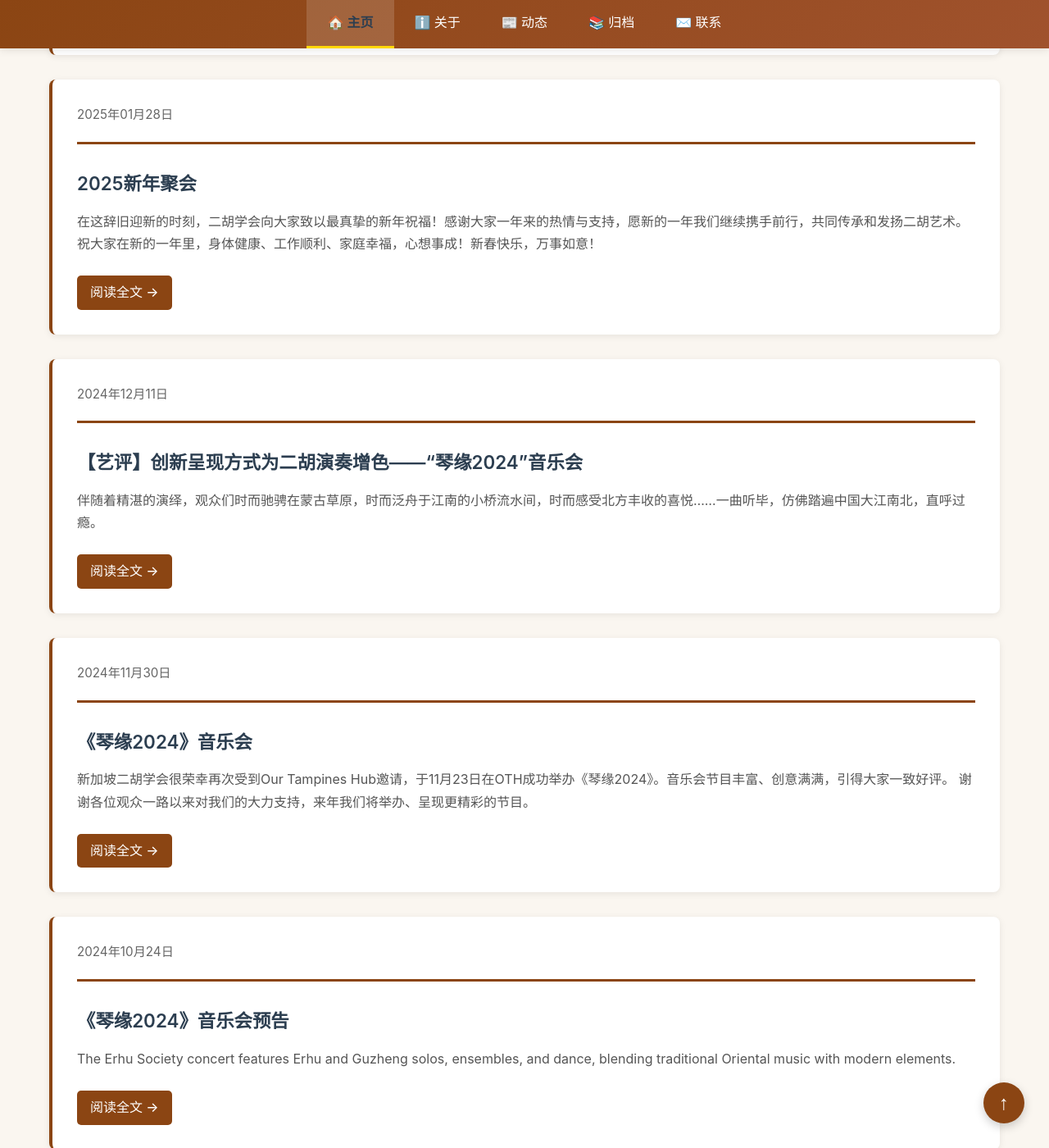
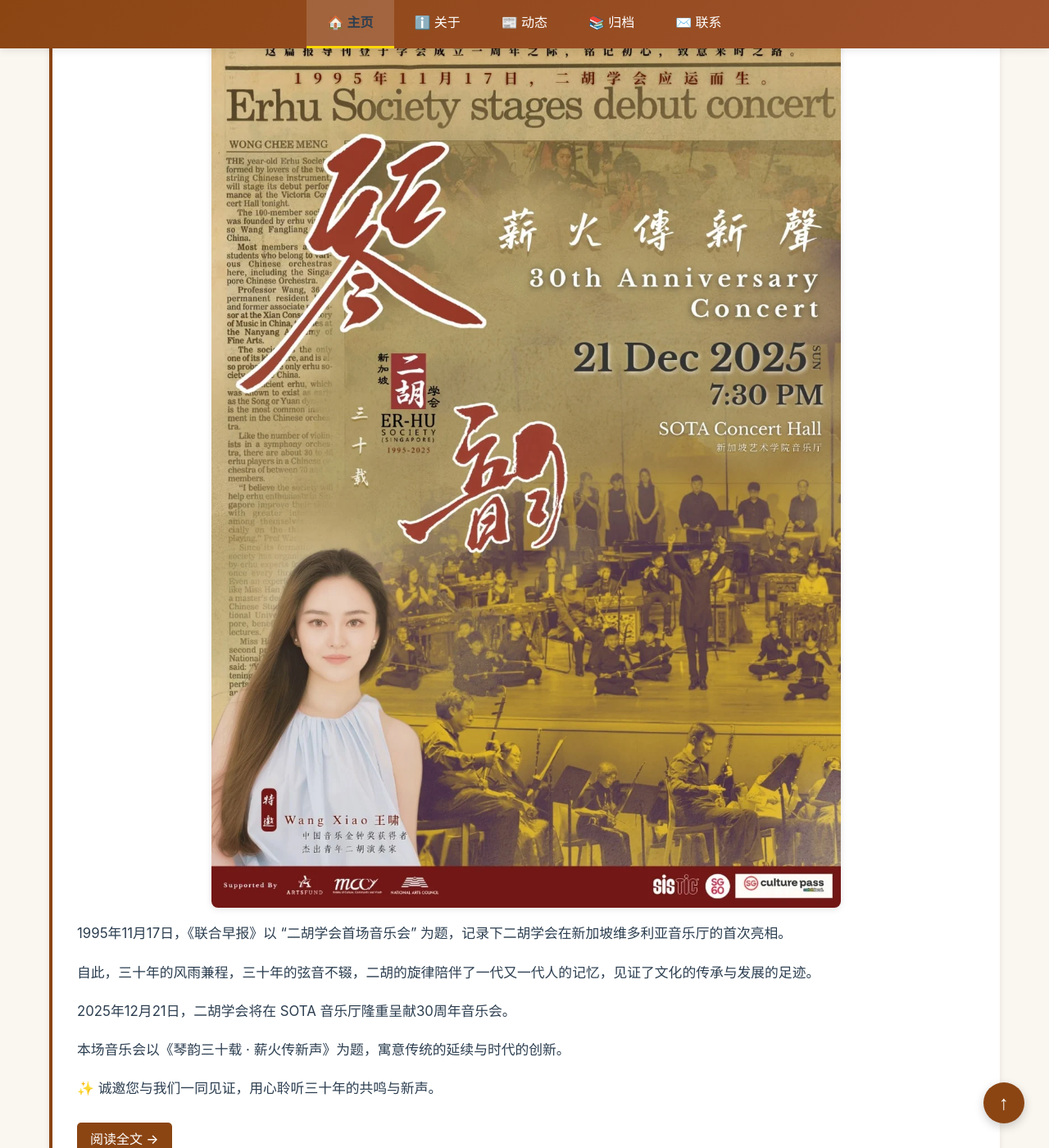
Before and after one commit to sgerhusociety/sgerhusociety.github.io, a Jekyll site: the page built from index.html, in a window 1280 px wide and 1400 px high, scrolled down 3363 px. Shown: the whole window at 82% size. Built offline with Jekyll 4.4.1, drawn with Linux system fonts in a browser that asks for light colours; some of the changed text lies outside the part shown.

Commit message:
feat: show post images on homepage while blocking video embeds
- Display post content up to excerpt separator with images
- Remove Facebook video embeds (fb-video) to avoid heavy loading
- Remove YouTube iframes to prevent performance issues
- Increase truncate to 100 words for better preview
- Maintains visual appeal while keeping page lightweight

```diff
--- a/index.html
+++ b/index.html
@@ -35,18 +35,21 @@ title: 新加坡二胡学会
 
 	{% for post in site.posts limit:10 %}
 		{% if post.excerpt %}
-			<article class="post-preview">
-				<div class="post-header">
-					<span class="blog-in-home post-date">{{ post.date | date: "%Y年%m月%d日" }}</span>
-				</div>
+		<article class="post-preview">
+			<div class="post-header">
+				<span class="blog-in-home post-date">{{ post.date | date: "%Y年%m月%d日" }}</span>
+			</div>
 			<h3 class="post-title">
 				<a href="{{ site.baseurl }}{{ post.url }}">{{ post.title }}</a>
 			</h3>
 			<div class="post-excerpt">
-				{{ post.excerpt | strip_html | truncatewords: 50 }}
+				{% assign content_before_separator = post.content | split: site.excerpt_separator | first %}
+				{% assign content_without_facebook = content_before_separator | replace: 'fb-video', 'fb-video-removed' %}
+				{% assign content_without_videos = content_without_facebook | replace: '<iframe', '<iframe-removed' %}
+				{{ content_without_videos | truncatewords: 100 }}
 			</div>
 			<a class="read-more" href="{{ site.baseurl }}{{ post.url }}">阅读全文 →</a>
-			</article>
+		</article>
 			{% unless forloop.last %}
 				<hr class="post-divider">
 			{% endunless %}
```
